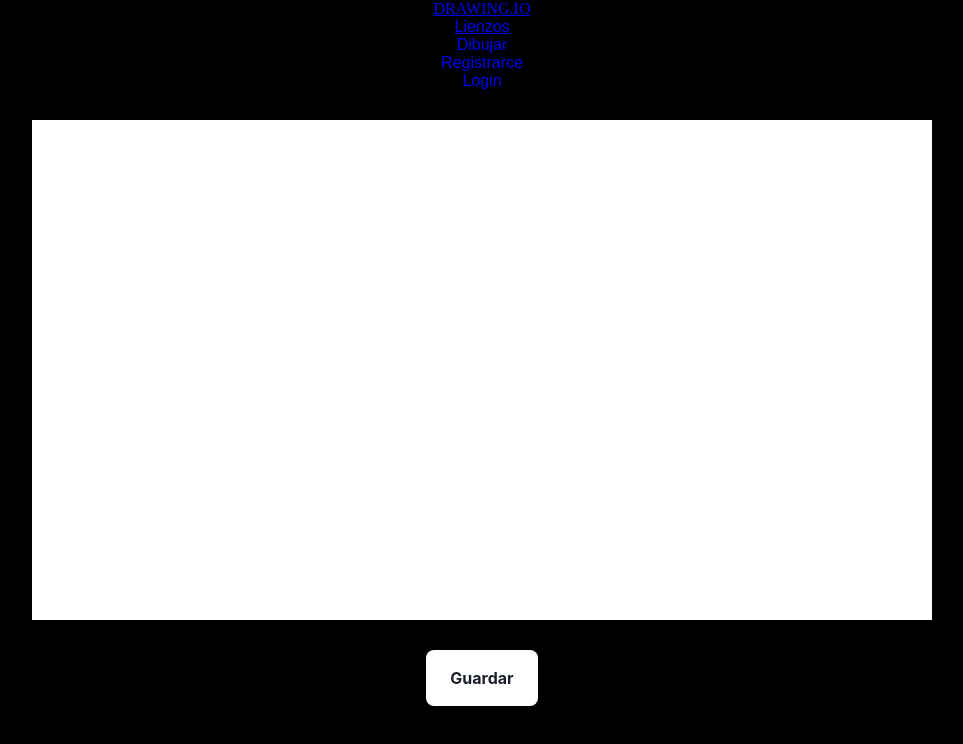
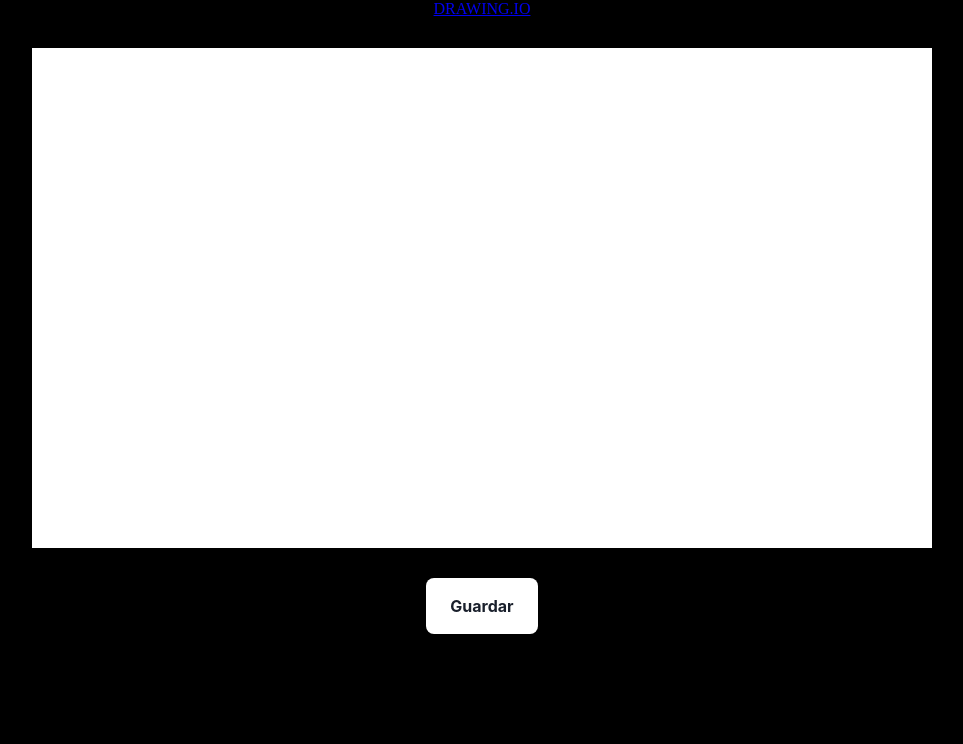
Before and after one commit to Kevin-Contreras/drawing2, a React (Vite) app: page / in a window 1280 px wide. Shown: the top 744 px of the page, without its empty margins (158-1121 px from the left). Built offline with nearby package versions, Linux system fonts and the light colour scheme; a web font is replaced by a local one.

Commit message:
proyecto

```diff
--- a/src/App.css
+++ b/src/App.css
@@ -43,6 +43,7 @@ justify-content: center;
 align-items: center;
 
 }
+
 canvas{
   background: #fff;
 
--- a/src/components/nav.jsx
+++ b/src/components/nav.jsx
@@ -6,38 +6,48 @@ import { Link } from 'react-router-dom'
 function Nav() {
   let [usuario,setUsuario] = useState("")
   let [contador,setContador] = useState(0)
+  let [nav,setNav] = useState("none")
+
 
   useEffect(()=>{
     setContador(1)
     setUsuario(localStorage.getItem("usuario"))
     console.log(usuario)
   })
+  let click = (e)=>{
+    console.log(nav)
+    if(nav=="none"){
+      setNav("block")
+    }else{
+      setNav("none")
+    }
 
+  }
   return (
 
-<nav class="navbar navbar-expand-lg navbar-dark " style={{backgroundColor: "black"}}  >
+<nav class="navbar navbar-expand-lg navbar-dark  " style={{backgroundColor: "black"}}  >
 <link href="https://cdn.jsdelivr.net/npm/bootstrap@5.3.1/dist/css/bootstrap.min.css" rel="stylesheet" integrity="sha384-4bw+/aepP/YC94hEpVNVgiZdgIC5+VKNBQNGCHeKRQN+PtmoHDEXuppvnDJzQIu9" crossorigin="anonymous"/>
 
-  <div class="container-fluid">
+  <div class="container-fluid ">
   {(usuario==null)?"":<img style={{width:"55px",height:"55px",left:"80px", marginRight:"1%",borderRadius:"200px"}} src={usuario} alt="" />}
 
     <Link to={"/"} className='ni'> <a  class="navbar-brand sa" href="#">DRAWING.IO</a></Link>
-    <button class="navbar-toggler quitar" type="button" data-bs-toggle="collapse" data-bs-target="#navbarText" aria-controls="navbarText" aria-expanded="false" aria-label="Toggle navigation">
-      <span class="navbar-toggler-icon"></span>
+    <button class="navbar-toggler quitar "  onClick={click}type="button"  data-bs-target="#navbarText" aria-controls="navbarText" aria-expanded="false" aria-label="Toggle navigation">
+      <span  class="navbar-toggler-icon"></span>
     </button>
-    <div class="collapse navbar-collapse" id="navbarText">
-      <ul class="navbar-nav me-auto mb-2 mb-lg-0">
+     <div className="collapse navbar-collapse " style={{display:nav}} id="navbarText">
+      <ul class="navbar-nav me-auto mb-2 mb-lg-0 ">
 
-      <Link className='ni' to={"lienzos"}> <li class="nav-item"><a  class="nav-link sa2 active" href="#">Lienzos</a></li></Link>
-                <Link className='ni' to={"/"}> <li class="nav-item"><a  class="nav-link sa2 active">Dibujar</a ></li> </Link>
-                {(usuario==null)?"":      <Link className='ni' to={"/misDibujos"}> <li class="nav-item"><a class="nav-link sa2 active" >Mis dibujos</a></li> </Link>}
-                {(usuario==null)?"":      <Link className='ni' to={"/buscar"}> <li class="nav-item"><a  class="nav-link sa2 active">Buscar Personas</a></li> </Link>}
-                {(usuario==null)?"":      <Link className='ni' to={"/misSolicitudes"}> <li class="nav-item"><a class="nav-link sa2 active" >Mis solicitudes</a></li> </Link>}
-                {(usuario==null)?"":      <Link className='ni' to={"/amigos"}> <li class="nav-item"><a class="nav-link sa2 active" >Amigos</a></li> </Link>}
+      <Link className='ni' to={"lienzos"}> <li class="nav-item"><a  class="nav-link sa2 active " onClick={click}  href="#">Lienzos</a></li></Link>
+                <Link className='ni' to={"/"}> <li class="nav-item"><a  class="nav-link sa2 active" onClick={click} >Dibujar</a ></li> </Link>
+                {(usuario==null)?"":      <Link className='ni' to={"/misDibujos"}> <li class="nav-item" ><a onClick={click} class="nav-link sa2 active" >Mis dibujos</a></li> </Link>}
+                {(usuario==null)?"":      <Link className='ni' to={"/buscar"}> <li class="nav-item"><a onClick={click}  class="nav-link sa2 active">Buscar Personas</a></li> </Link>}
+                {(usuario==null)?"":      <Link className='ni' to={"/misSolicitudes"}> <li class="nav-item"><a onClick={click}class="nav-link sa2 active" >Mis solicitudes</a></li> </Link>}
+                {(usuario==null)?"":      <Link className='ni' to={"/amigos"}> <li class="nav-item"><a onClick={click} class="nav-link sa2 active" >Amigos</a></li> </Link>}
 
 
-                {(usuario!=null)?"":  <Link className='ni' to={"register"}> <li class="nav-item"><a class="nav-link sa2 active" >Registrarce</a></li></Link> }
-                {(usuario!=null)?"": <Link className='ni' to={"login"}> <li class="nav-item"><a class="nav-link sa2 active" >Login</a></li></Link> }
+                {(usuario!=null)?"":  <Link className='ni' to={"register"}> <li class="nav-item"><a class="nav-link sa2 active" onClick={click} >Registrarce</a></li></Link> }
+                {(usuario!=null)?"": <Link className='ni' to={"login"}> <li class="nav-item"><a class="nav-link sa2 active" onClick={click} >Login</a></li></Link> }
               {(usuario==null)?"":<Link className='ni'><li class="nav-item" onClick={()=>{
 localStorage.clear();
 location.replace("/login")
@@ -46,6 +56,7 @@ location.replace("/login")
       </ul>
 
     </div>
+
   </div>
 </nav>
 
```
